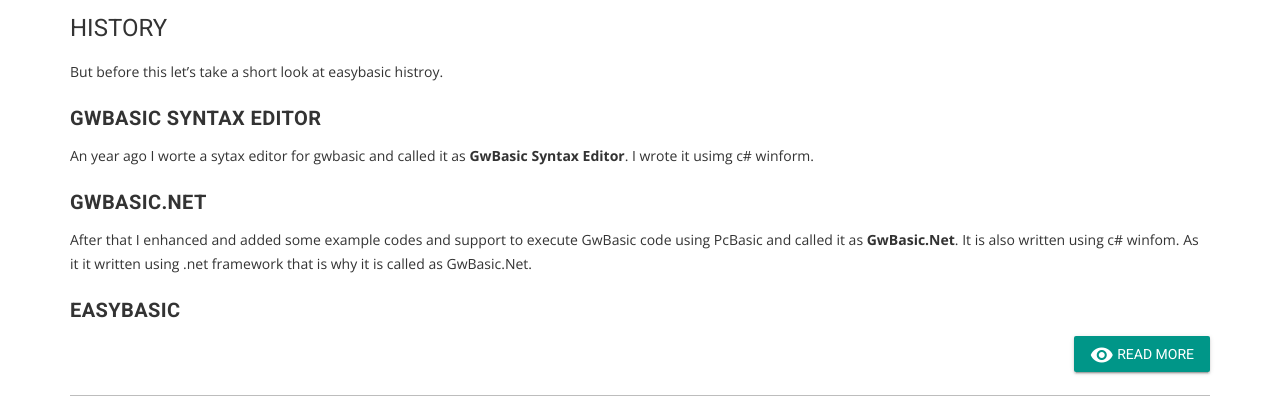
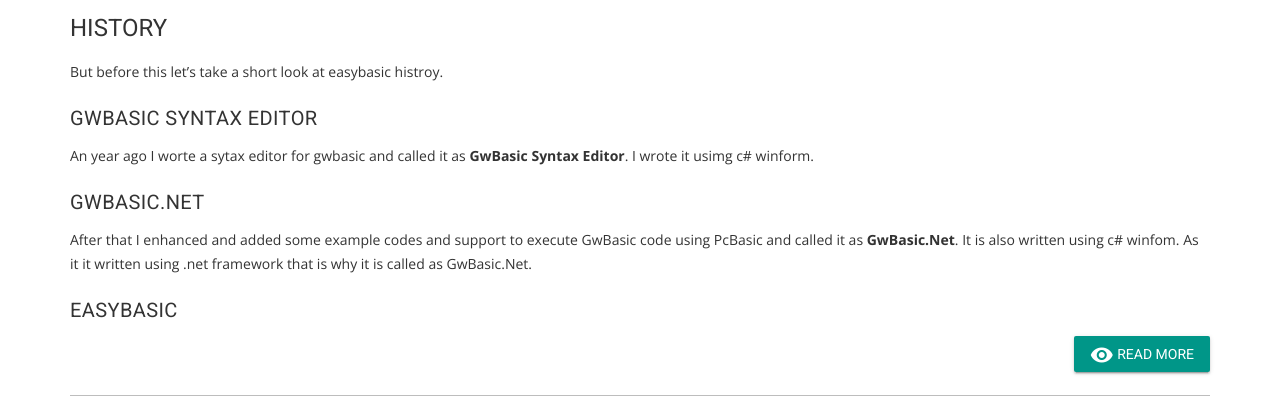
Before and after one commit to nmanumr/nmanumr.com, a Jekyll site: the page built from blog/index.html, in a window 1280 px wide. Shown: the part 374-781 px from the top of the page. Built offline with Jekyll 4.4.1, drawn with Linux system fonts in a browser that asks for light colours; nearby versions of some CDN libraries; library files that are not in the unit come from our copies; the list of posts is cut into pages by our own code; comment, search, counter and statistics services are not loaded.

Commit message:
Update style.css

```diff
--- a/BootStrap/css/style.css
+++ b/BootStrap/css/style.css
@@ -22,6 +22,11 @@
 }
 h4{
 	text-transform: uppercase;
+}
+h5{
+	text-transform: uppercase;
+	font-weight: normal !important;
+        line-height: 20px;
 }
 h5{
 	text-transform: uppercase;
```
